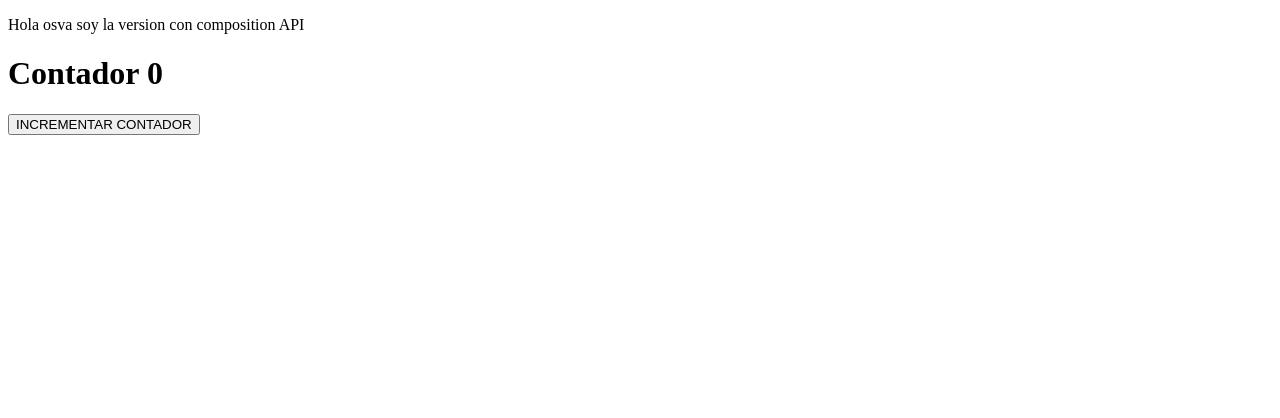
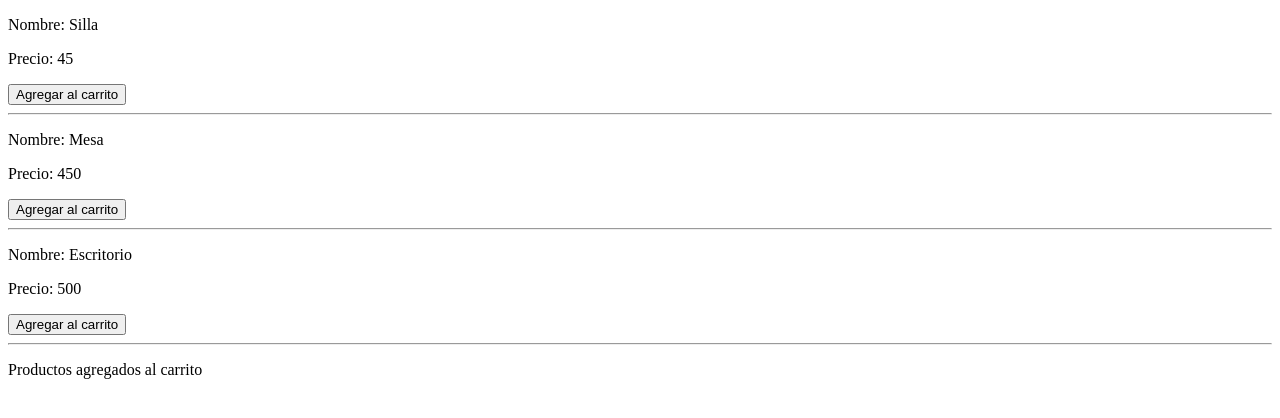
Before and after one commit to jgonz790/vue-3ecomerce, a Vue app: page / in a window 1280 px wide. Shown: the top 418 px of the page. Built offline with nearby package versions, Linux system fonts and the light colour scheme; the HTML template or start-up script is replaced by a standard one.

Commit message:
Version en pañales de la aplicacion

```diff
--- /dev/null
+++ b/src/examples/Cart.vue
@@ -0,0 +1,22 @@
+<script lang="ts">
+import type { PropType } from 'vue';
+import type { CartDetail } from './types';
+
+export default {
+  props: {
+    details: {
+      type: Array as PropType<Array<CartDetail>>,
+      required: true
+    }
+  }
+}
+</script>
+
+<template>
+  <p>Productos agregados al carrito</p>
+  <ul>
+    <li v-for="detail in details" :key="detail.productId">
+      {{ detail.productId }} (Qty: {{ detail.quantity }})
+    </li>
+  </ul>
+</template>
--- a/src/examples/ContadorOptions.vue
+++ b/src/examples/ContadorOptions.vue
@@ -17,6 +17,9 @@
 </script>
 
 <template>
+  <p>OBJETIVO TIENES QUE LLEGAR A 20 CLICKS!!</p>
   <h1>CONTADOR: {{ count }}</h1>
   <button @click="increase">AUMENTAR CONTADOR</button>
+<p v-if="count<=10">VAMOS OSVALDO TU PUEDES!</p>
+<p v-else>YA TE FALTA MUY POCO!!!</p>
 </template>
--- /dev/null
+++ b/src/examples/ProductCard.vue
@@ -0,0 +1,23 @@
+<script lang="ts">
+export default {
+  props: {
+    product: {
+      type: Object,
+      required: true
+    }
+  },
+  emits: ['addProduct'],
+  methods: {
+    onAddButtonClick() {
+      this.$emit('addProduct', this.product.id);
+    }
+  }
+}
+</script>
+
+<template>
+  <p>Nombre: {{ product.name }}</p>
+  <p>Precio: {{ product.price }}</p>
+  <button @click="onAddButtonClick">Agregar al carrito</button>
+  <hr />
+</template>
--- /dev/null
+++ b/src/examples/ProductList.vue
@@ -0,0 +1,40 @@
+<script lang="ts">
+import ProductCard from './ProductCard.vue'
+import Cart from './Cart.vue'
+import type { CartDetail } from './types';
+
+export default {
+  components: {
+    ProductCard,
+    Cart
+  },
+  data() {
+    return {
+      products: [
+        {name: 'Silla', price: 45, id: 5},
+        {name: 'Mesa', price: 450, id: 6},
+        {name: 'Escritorio', price: 500, id: 7}
+      ],
+      details: [] as Array<CartDetail>
+    };
+  },
+  methods: {
+    onProductAdded(productId: number) {
+      const detailFound = this.details.find(d => d.productId === productId);
+      if (detailFound) {
+        detailFound.quantity += 1;
+      } else {
+        this.details.push({
+          productId,
+          quantity: 1
+        });
+      }
+    }
+  }
+}
+</script>
+
+<template>
+  <ProductCard v-for="product in products" :key="product.name" :product="product" @addProduct="onProductAdded" />
+  <Cart :details="details" />
+</template>
--- /dev/null
+++ b/src/examples/types.ts
@@ -0,0 +1,10 @@
+export interface Product {
+  name: string;
+  price: number;
+  id: number;
+}
+
+export interface CartDetail {
+  productId: number;
+  quantity: number;
+}
```
Also changed, not shown: src/main.ts (+4 -4 lines).
